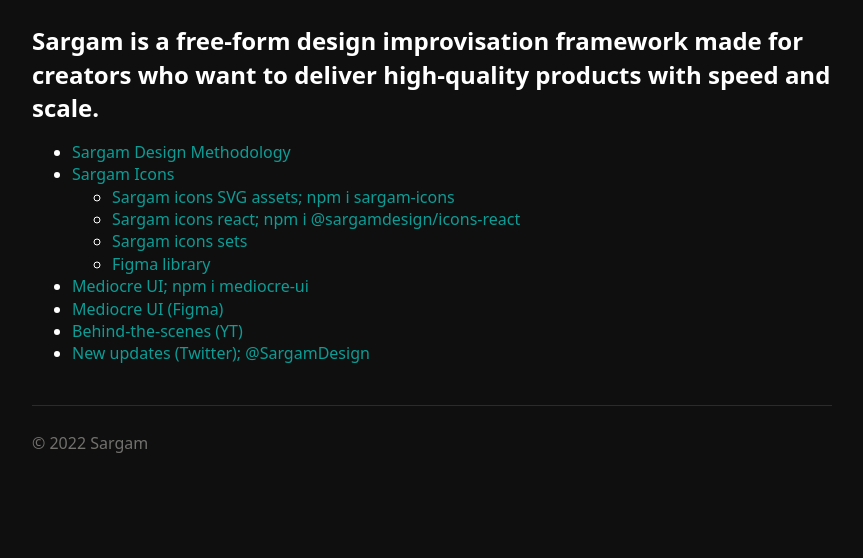
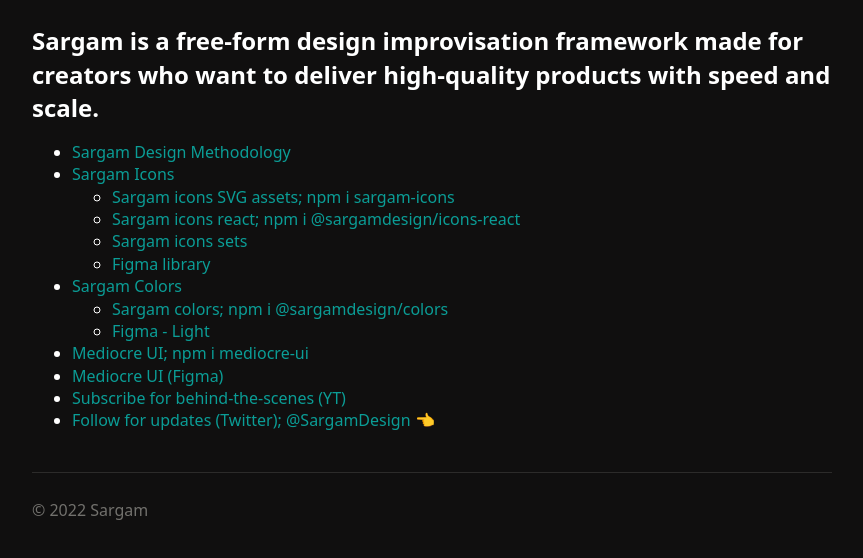
Before and after one commit to SargamDesign/sargam.design, a plain HTML site: page index.html in a window 1280 px wide. Shown: the whole page, without its empty margins (208-1071 px from the left). Drawn offline with nearby package versions, Linux system fonts and the light colour scheme.

Commit message:
add sargam colors

```diff
--- a/index.html
+++ b/index.html
@@ -32,6 +32,7 @@
 
         <ul>
           <li><a href="https://github.com/SargamDesign/sargam-design-methodology" target="_blank">Sargam Design Methodology</a></li>
+
           <li><a href="https://sargamicons.com/" target="_blank">Sargam Icons</a></li>
               <ul>
                 <li><a href="https://github.com/planetabhi/sargam-icons" target="_blank">Sargam icons SVG assets; npm i sargam-icons</li>
@@ -39,10 +40,21 @@
                 <li><a href="https://github.com/SargamDesign/sargam-icons-sets" target="_blank">Sargam icons sets</li>
                 <li><a href="https://www.figma.com/community/file/1152296792728333709" target="_blank">Figma library</li>
               </ul>
+
+          <li><a href="https://github.com/SargamDesign/sargam-colors" target="_blank">Sargam Colors</a></li>
+          <ul>
+            <li><a href="https://www.npmjs.com/package/@sargamdesign/colors" target="_blank">Sargam colors; npm i @sargamdesign/colors</li>
+            <li><a href="https://www.figma.com/community/file/1161992682973418812" target="_blank">Figma - Light</li>
+          </ul>
+
+
           <li><a href="https://github.com/SargamDesign/Mediocre-UI" target="_blank">Mediocre UI; npm i mediocre-ui</a></li>
+
           <li><a href="https://www.figma.com/community/file/997606486822345599" target="_blank">Mediocre UI (Figma)</a></li>
-          <li><a href="https://www.youtube.com/channel/UCAVlfTjqscxWy0NvBzeVDpA" target="_blank">Behind-the-scenes (YT)</a></li>
-          <li><a href="https://twitter.com/SargamDesign" target="_blank">New updates (Twitter); @SargamDesign</a></li>
+
+          <li><a href="https://www.youtube.com/channel/UCAVlfTjqscxWy0NvBzeVDpA" target="_blank">Subscribe for behind-the-scenes (YT)</a></li>
+
+          <li><a href="https://twitter.com/SargamDesign" target="_blank">Follow for updates (Twitter); @SargamDesign 👈</a></li>
 
         </ul>
 
```
